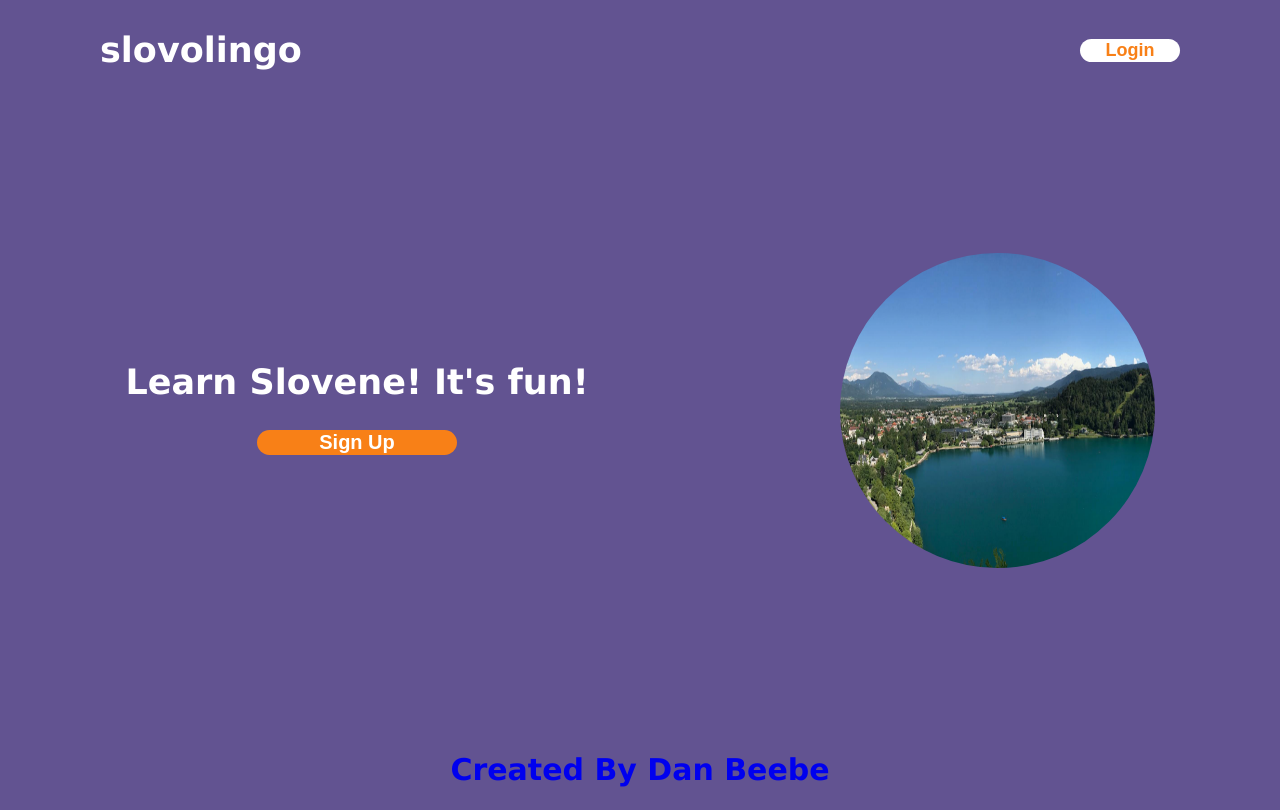
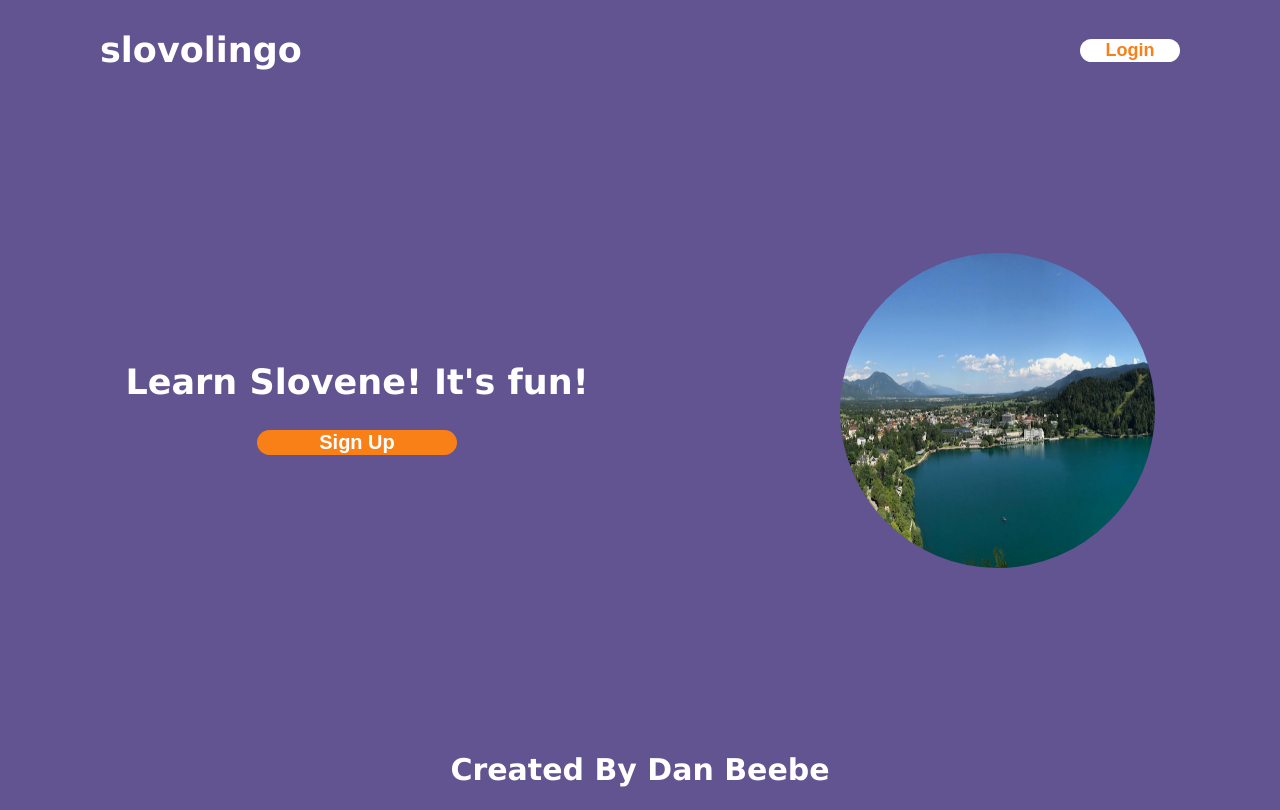
Before and after one commit to danielwbeebe/Slovene-Language-App, a React (Create React App) app in the folder client/: page / in a window 1280 px wide. Built offline with nearby package versions, Linux system fonts and the light colour scheme.

Commit message:
fix color of footer link when unvisited to white

```diff
--- a/client/src/App.css
+++ b/client/src/App.css
@@ -553,6 +553,10 @@ p {
   font-weight: 500;
 }
 
+a:link {
+  color: white;
+}
+
 /*reactive design for smaller screens*/
 @media (max-width: 800px) {
 
```
